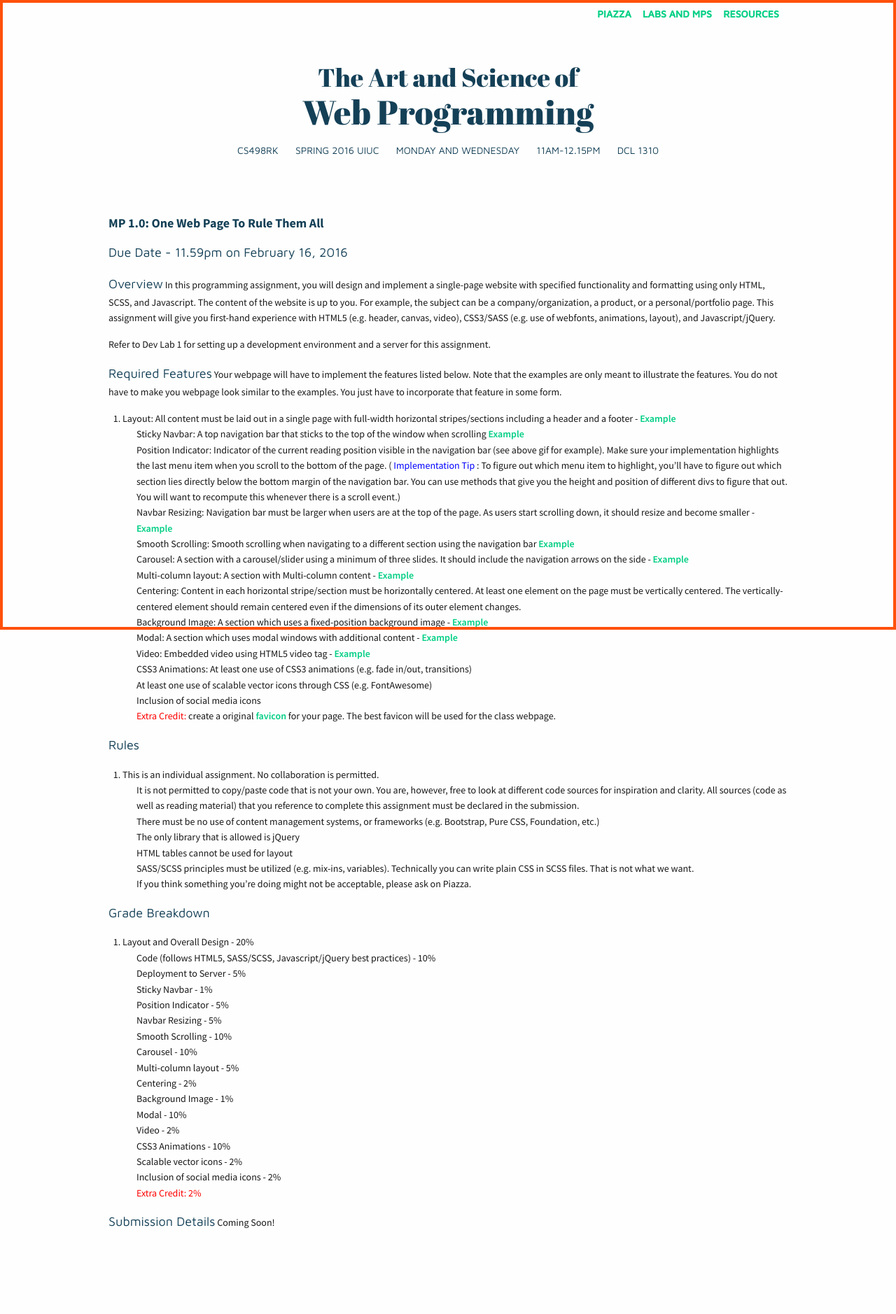
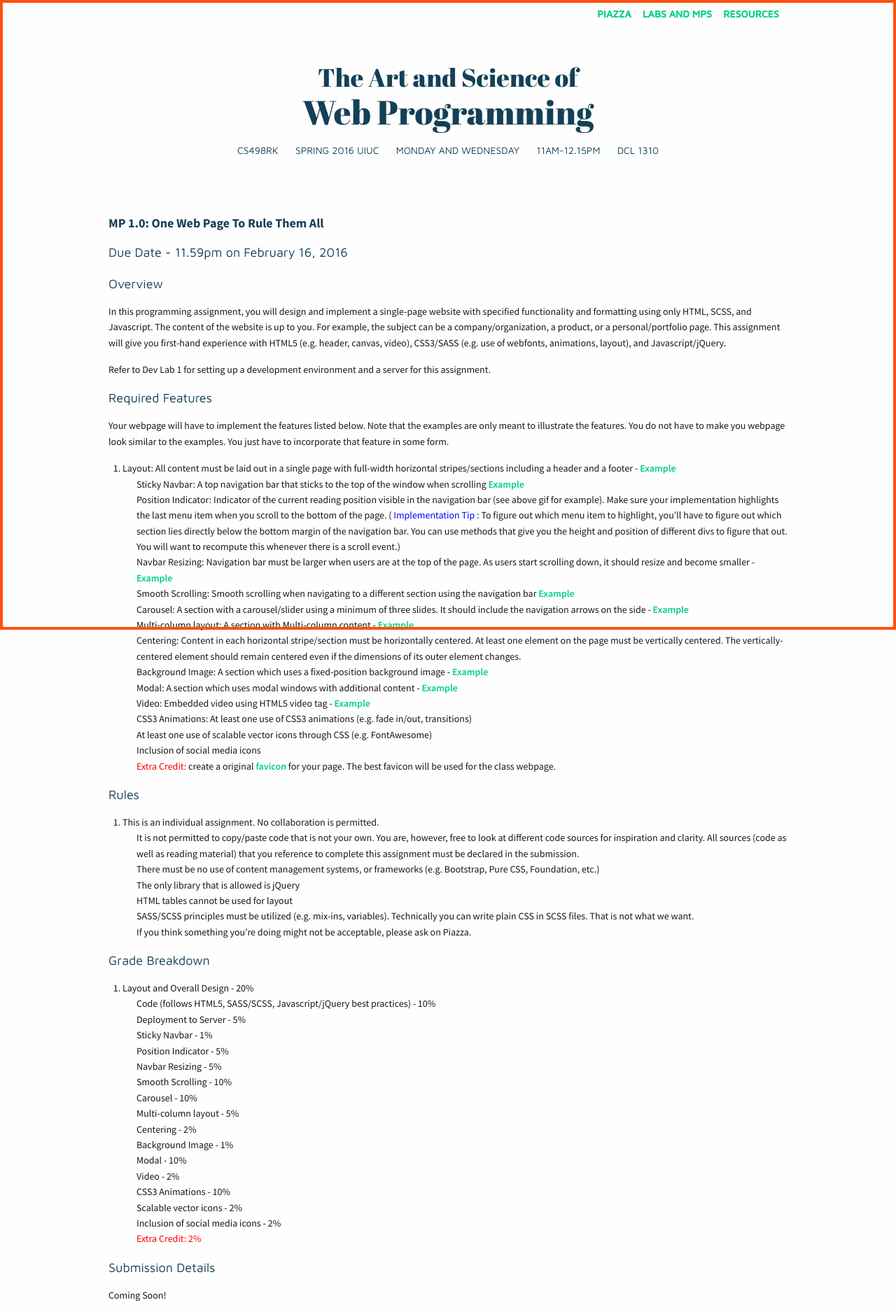
Before and after one commit to biplabdeka/fa2016, a Jekyll site: the page built from _posts/2016-1-26-MP-1.md, in a window 1280 px wide. Shown: the whole page at 70% size. Built offline with Jekyll 4.4.1, drawn with Linux system fonts in a browser that asks for light colours; nearby versions of some CDN libraries; Markdown is read by kramdown in place of the engine named in the settings; before the commit the page ends 1777 px from its top, so only the background shows below that.

Commit message:
styling change

```diff
--- a/_posts/2016-1-26-MP-1.md
+++ b/_posts/2016-1-26-MP-1.md
@@ -6,12 +6,12 @@ due: Feb 16, 11.59PM CST
 ---
 <span class="section-heading">Due Date - 11.59pm on February 16, 2016</span>
 
-<span class="section-heading">Overview</span>
+<div class="section-heading">Overview</div>
 In this programming assignment, you will design and implement a single-page website with specified functionality and formatting using only HTML, SCSS, and Javascript. The content of the website is up to you. For example, the subject can be a company/organization, a product, or a personal/portfolio page. This assignment will give you first-hand experience with HTML5 (e.g. header, canvas, video), CSS3/SASS (e.g. use of webfonts, animations, layout), and Javascript/jQuery.
 
 Refer to Dev Lab 1 for setting up a development environment and a server for this assignment.
 
-<span class="section-heading">Required Features</span>
+<div class="section-heading">Required Features</div>
 Your webpage will have to implement the features listed below. Note that the examples are only meant to illustrate the features. You do not have to make you webpage look similar to the examples. You just have to incorporate that feature in some form.
 
 1. Layout: All content must be laid out in a single page with full-width horizontal stripes/sections including a header and a footer - [Example](http://courses.engr.illinois.edu/cs498rk1/images/mp1/2.png)
@@ -30,7 +30,7 @@ Your webpage will have to implement the features listed below. Note that the exa
 +	Inclusion of social media icons
 +	<span style="color: red"> Extra Credit: </span>create a original [favicon](http://en.wikipedia.org/wiki/Favicon) for your page. The best favicon will be used for the class webpage.
 
-<span class="section-heading">Rules</span>
+<div class="section-heading">Rules</div>
 1.	This is an individual assignment. No collaboration is permitted.
 +   It is not permitted to copy/paste code that is not your own. You are, however, free to look at different code sources for inspiration and clarity. All sources (code as well as reading material) that you reference to complete this assignment must be declared in the submission.
 +	There must be no use of content management systems, or frameworks (e.g. Bootstrap, Pure CSS, Foundation, etc.)
@@ -39,7 +39,7 @@ Your webpage will have to implement the features listed below. Note that the exa
 +	SASS/SCSS principles must be utilized (e.g. mix-ins, variables). Technically you can write plain CSS in SCSS files. That is not what we want.
 + If you think something you're doing might not be acceptable, please ask on Piazza.
 
-<span class="section-heading">Grade Breakdown</span>
+<div class="section-heading">Grade Breakdown</div>
 
 1. 	Layout and Overall Design - 20%
 + Code (follows HTML5, SASS/SCSS, Javascript/jQuery best practices) - 10%
@@ -59,5 +59,5 @@ Your webpage will have to implement the features listed below. Note that the exa
 +	Inclusion of social media icons - 2%
 +	<span style="color: red"> Extra Credit: 2% </span>
 
-<span class="section-heading">Submission Details</span>
+<div class="section-heading">Submission Details</div>
 Coming Soon!
```
